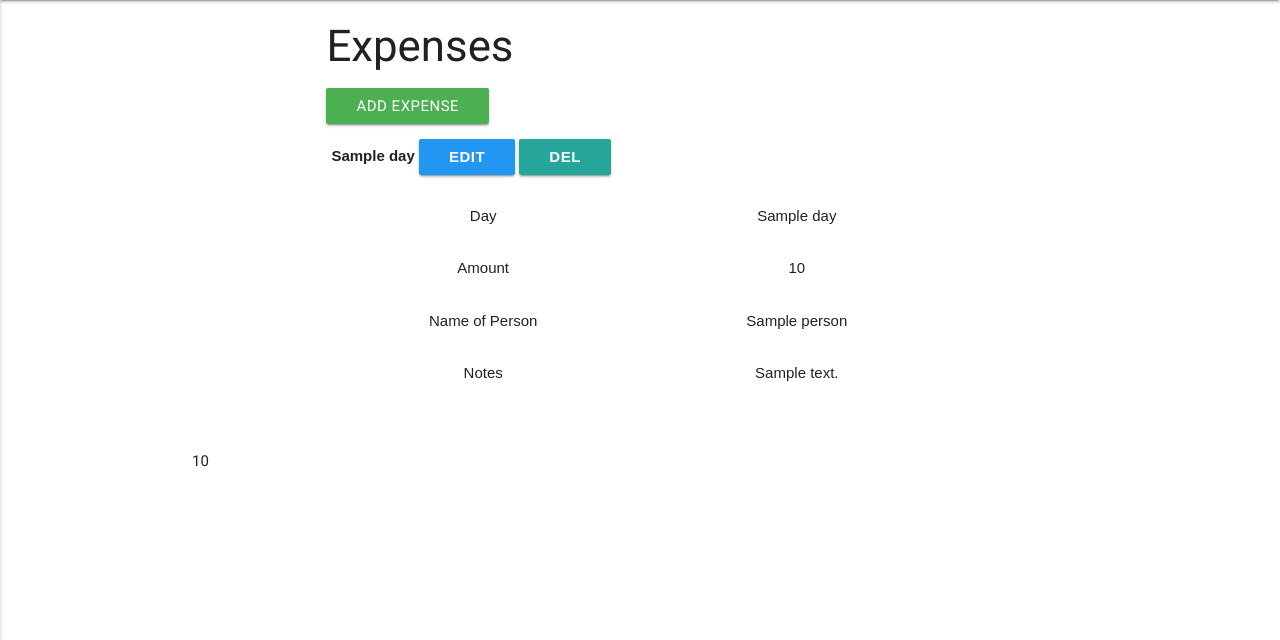
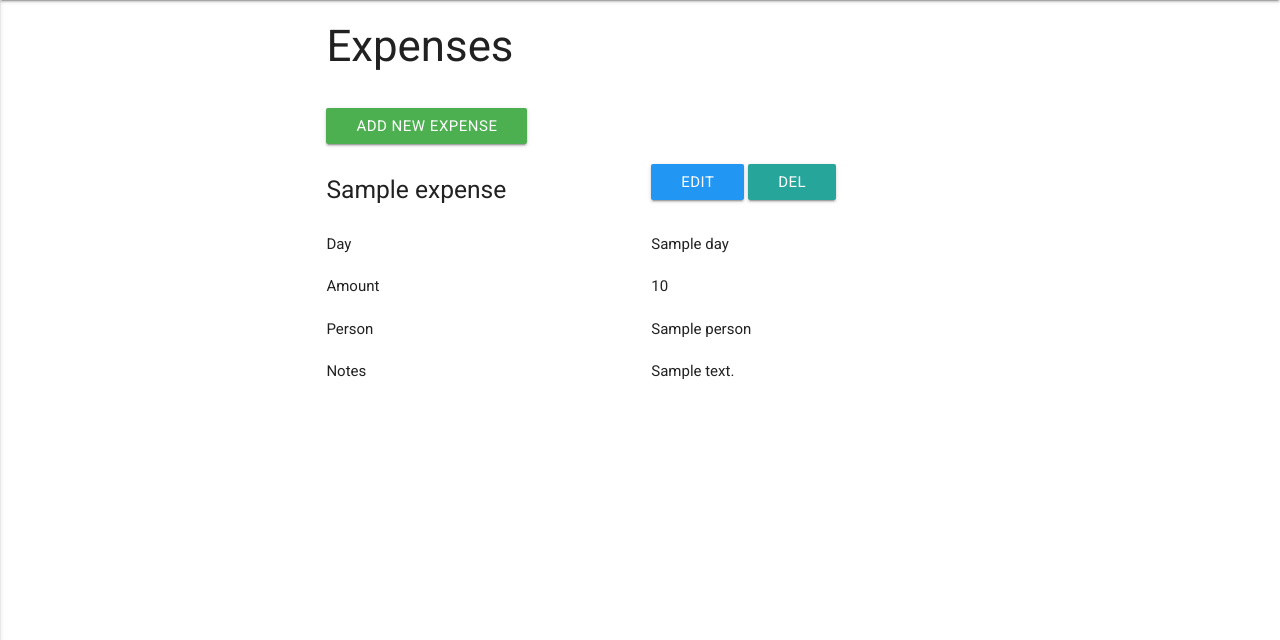
Before and after one commit to PWashburn55/ReunionPlanner, a Flask app: page /get_expenses in a window 1280 px wide. Shown: the part 64-704 px from the top of the page. Run offline with Flask 2, Linux system fonts and the light colour scheme; a database or web service that is not in the repository returns one stand-in record (values such as "Sample title"); some libraries are stand-ins or nearby versions.

Commit message:
fixed map, changed expenses format

```diff
--- a/app.py
+++ b/app.py
@@ -18,7 +18,7 @@ mongo = PyMongo(app)
 @app.route('/')  # code from task manager mini-project
 @app.route('/get_home')
 def get_home():
-    return render_template("home.html")
+    return render_template("index.html")
 
 
 @app.route('/')  # from task manager mini-project to show list of people
@@ -159,6 +159,7 @@ def update_expense(expense_id):
     the_expense = mongo.db.expenses.find_one({"_id": ObjectId(expense_id)})
     expenses.update({'_id': ObjectId(expense_id)},
                     {
+                        'exp_name': request.form.get('exp_name'),
                         'day': request.form.get('day'),
                         'amount': request.form.get('amount'),
                         'person': request.form.get('person'),
--- a/templates/addexpenses.html
+++ b/templates/addexpenses.html
@@ -3,6 +3,12 @@
 <h3>Add Expense</h3>
 <div class="row">
     <form action="{{ url_for('insert_expense') }}" method="POST" class="col s12">
+             <div class="row">
+            <div class="input-field col s12">
+                <input id="exp_name" name="exp_name" type="text" class="materialize-textarea">
+                <label for="icon_prefix">Expense Name</label>
+            </div>
+        </div>
             <div class="row">
             <div class="row">
                 <div class="input-field col s12">
--- a/templates/editexpenses.html
+++ b/templates/editexpenses.html
@@ -3,6 +3,12 @@
 <h3>Edit Expense</h3>
 <div class="row">
     <form action="{{ url_for('update_expense', expense_id=expense._id) }}" method="POST" class="col s12">
+          <div class="row">
+            <div class="input-field col s12">
+                <textarea name="exp_name" id="exp_name" type="text" class="materialize-textarea"></textarea>
+                <label for="expenses">Expense Name</label>
+            </div>
+        </div>
           <div class="row">
             <div class="row">
                 <div class="input-field col s12">
--- a/templates/expenses.html
+++ b/templates/expenses.html
@@ -1,56 +1,69 @@
-{% extends 'base.html' %}
-{% block content %}
-
-<!--code from codepen.io, task manager project & stack overflow-->
+{% extends 'base.html'%} {% block content %}
 <div class="container">
+<div class="row">
+    <div class="col s6 m6">
         <h3>Expenses</h3>
-<div>
-      <a href="{{url_for('add_expense' )}}" class="waves-effect waves-light btn btn_small green">Add Expense</a>
+    </div>
+</div>
+<div class="row">
+    <div class="col s6 m6">
         <i class="material-icons right"></i>
+        <a href="{{url_for('add_expense', expense_id=expense._id)}}" class="waves-effect waves-light btn btn_small green">Add New Expense</a>
     </div>
+</div>
+    <ul>
         {% for expense in expenses %}
-<table>
-  <!--<thead>-->
-    <div class="col s12 m6 l1 collapsible-body">
-      <tr>
-      <th>
-        <span>{{expense.day}}</span>
+        <li>
+            <div class="row">
+            <div class="col s6 m6">
+            <h5>  <span>{{expense.exp_name}}</span></h5>
+            </div>
+            <div class="col s6 m6">
+            <i class="material-icons right"></i>
             <a href="{{url_for('edit_expense', expense_id=expense._id)}}" class="waves-effect waves-light btn btn_small blue">Edit</a>
             <i class="material-icons right"></i>
             <a href="{{url_for('delete_expense', expense_id=expense._id)}}" class="waves-effect waves-light btn btn_small">Del</a>
             <i class="material-icons right"></i>
-      </th>
-      </tr>
-      <tr>
-      <td class="day"><span>Day</span></td>
-      <td><span>
+            </div>
+            </div>
+
+            <div class="row">
+            <div class="col s6 m6">
+            <span>Day</span>
+            </div>
+            <div class="col s6 m6">
             {{expense.day}}
-      </span> </td>
-      </tr>
-      <tr>
-      <td class="amount"><span>Amount</span></td>
-      <td><span type="number" id="calcsum">
+            </div>
+            </div>
+
+            <div class="row">
+            <div class="col s6 m6">
+            <span>Amount</span>
+            </div>
+            <div class="col s6 m6" type="number" id="calcsum">
             {{expense.amount}}
-      </span> </td>
-      </tr>
-      <tr>
-      <td class="name"><span>Name of Person</span></td>
-      <td><span>
+            </div>
+            </div>
+
+            <div class="row">
+            <div class="col s6 m6">
+            <span>Person</span>
+            </div>
+            <div class="col s6 m6">
             {{expense.person}}
-      </span> </td>
-      </tr>
-      <tr>
-      <td class="notes"><span>Notes</span></td>
-      <td><span>
-        {{expense.note}}
-      </span> </td>
+            </div>
+            </div>
 
-      </tr>
+            <div class="row">
+            <div class="col s6 m6">
+            <span>Notes</span>
             </div>
-      </table>
+            <div class="col s6 m6">
+            {{expense.notes}}
+            </div>
+            </div>
+        </li>
         {% endfor %}
-      </div>
-      <div>
-      {{ expenses|sum(attribute='amount') }}
+    </ul>
 </div>
 {% endblock %}
--- a/templates/home.html
+++ b/templates/index.html
@@ -10,7 +10,7 @@
     </section>
 
     <script src="https://developers.google.com/maps/documentation/javascript/examples/markerclusterer/markerclusterer.js"></script>
-    <script async defer src="https://maps.googleapis.com/maps/api/js?key=AIzaSyC57cZlxuREsf05dZtlDu4yY_cBOKV9wMo&callback=initMap"></script>
+    <script async defer src="https://maps.googleapis.com/maps/api/js?key=AIzaSyBG-p8DxI_Qx9CKFoO8he3yZwYLwUyz-s0&callback=initMap"></script>
     <script src="static/js/map.js"></script>
 
     {% endblock %}
```
Also changed, not shown: templates/orig_expenses.html (added, +56 -0 lines), templates/list_expenses.html (deleted), 1 other file. Lines whose indentation alone changed are shown as unchanged.
